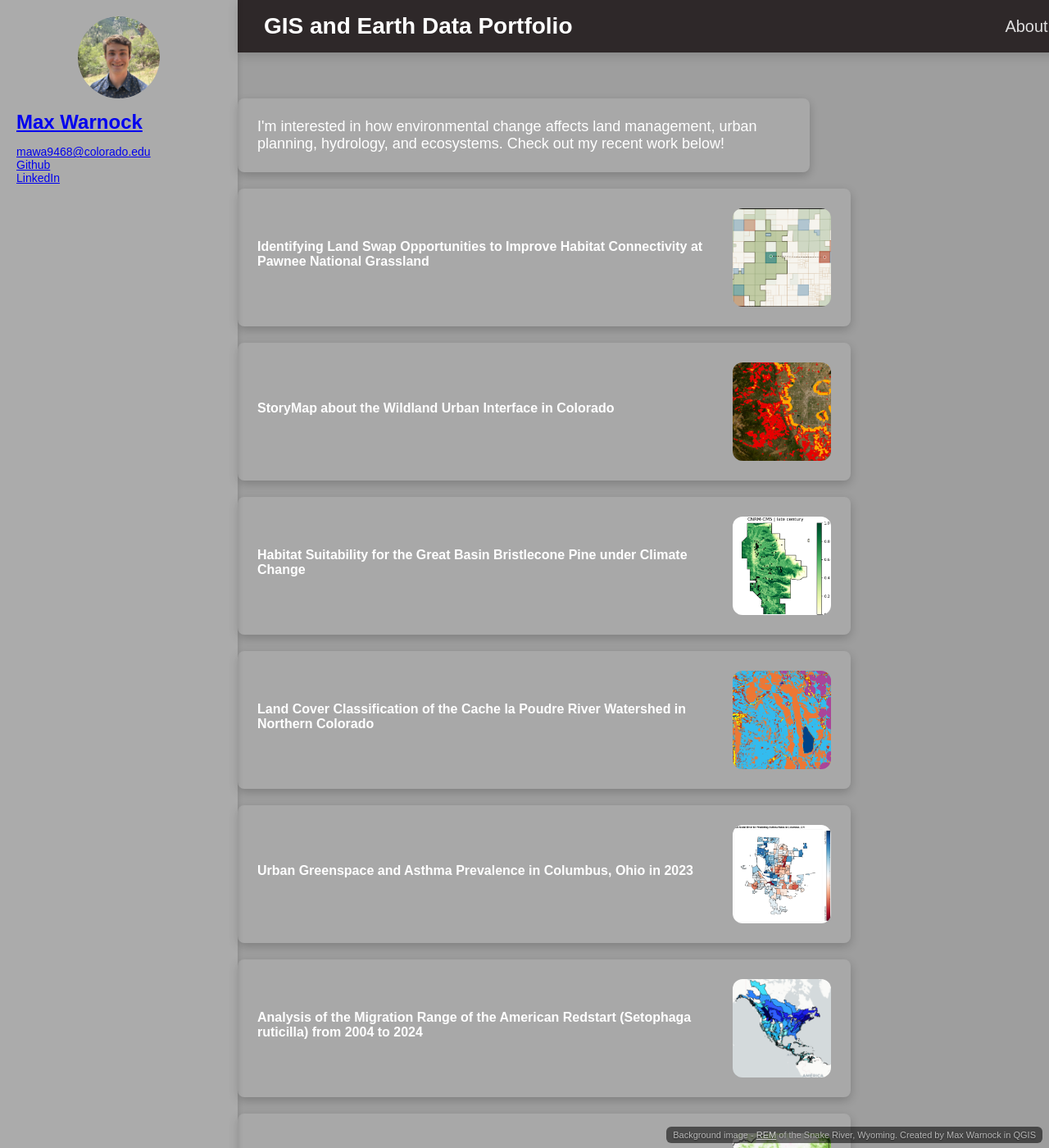
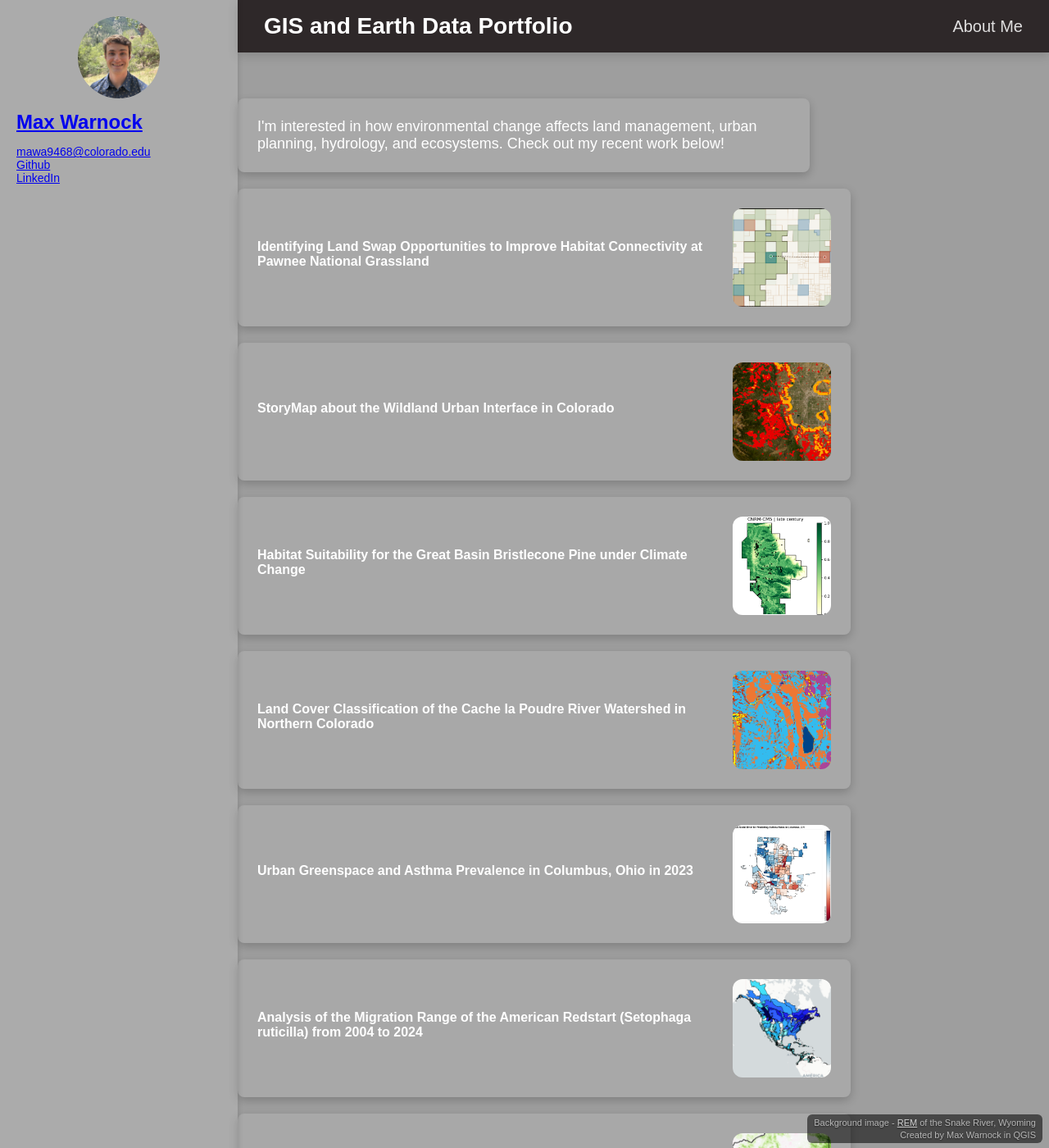
Before and after one commit to maxwarnock/maxwarnock.github.io, a Jekyll site: the page built from index.md, in a window 1280 px wide and 1400 px high. Shown: the whole window at 82% size. Built offline with Jekyll 4.4.1, drawn with Linux system fonts in a browser that asks for light colours; a script that is not in the unit is left out.

Commit message:
fixed layout

```diff
--- a/_layouts/default.html
+++ b/_layouts/default.html
@@ -55,7 +55,9 @@
       position: fixed;
       top: 0;
       left: 290px;
-      width: calc(100% - 290px);
+      right: 0;
+      box-sizing: border-box;
+      gap: 16px;
       background: rgb(46, 40, 41);
       padding: 16px 32px;
       box-shadow: 0 4px 12px rgba(0,0,0,0.15);
@@ -72,6 +74,7 @@
       text-decoration: none;
     }
     .top-ribbon .nav-link {
+      white-space: nowrap;
       font-size: 20px;
       font-weight: normal;
       opacity: 0.85;
@@ -139,6 +142,14 @@
       main {
         grid-column: 1;
       }
+      .top-ribbon {
+        left: 0;
+        font-size: 20px;
+        padding: 12px 16px;
+      }
+      .top-ribbon .nav-link {
+        font-size: 16px;
+      }
     }
   </style>
 </head>
@@ -162,6 +173,6 @@
     </div>
   </main>
 
-  <div class="bg-credit">Background image - <a href="https://dancoecarto.com/creating-rems-in-qgis-the-idw-method" target="_blank" rel="noopener noreferrer">REM</a> of the Snake River, Wyoming. Created by Max Warnock in QGIS</div>
+  <div class="bg-credit">Background image - <a href="https://dancoecarto.com/creating-rems-in-qgis-the-idw-method" target="_blank" rel="noopener noreferrer">REM</a> of the Snake River, Wyoming<br>Created by Max Warnock in QGIS</div>
 </body>
 </html>
```
